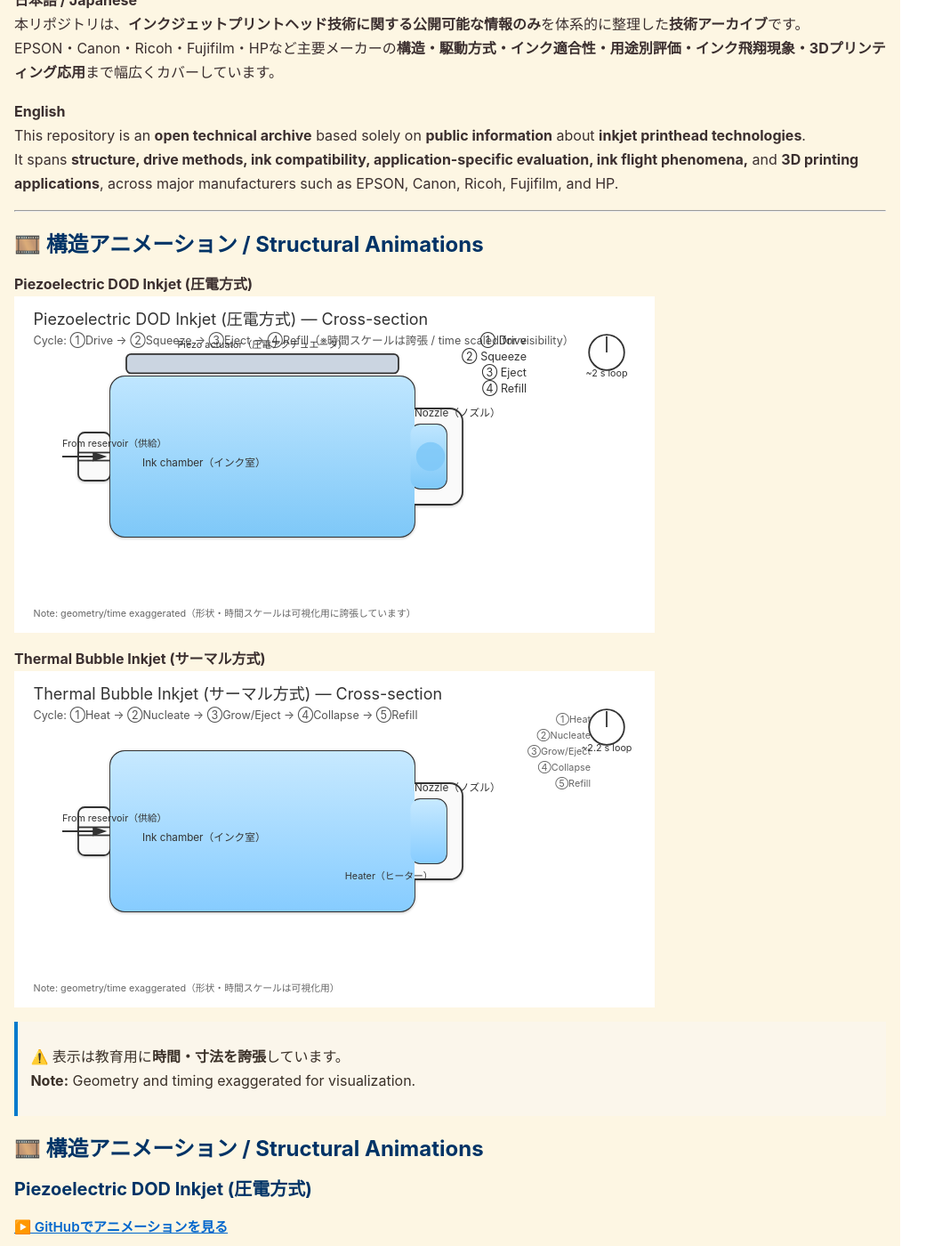
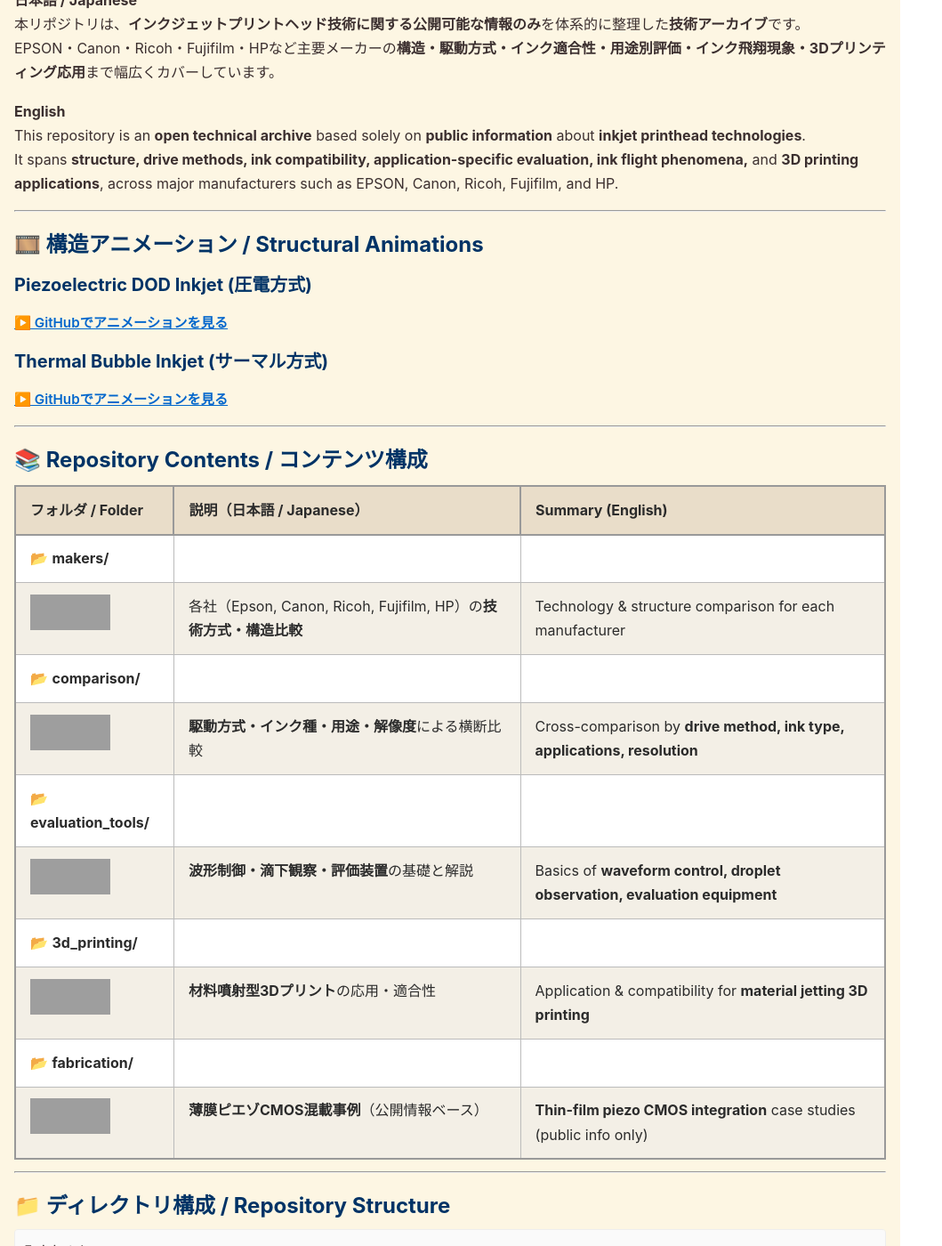
Before and after one commit to Samizo-AITL/Inkjet, a Jekyll site: the page built from index.md, in a window 1280 px wide and 1400 px high, scrolled down 514 px, cut to the strip 0-1400 px from the top of the window. Shown: the whole strip at 89% size, without its empty margins (0-1059 px from the left). Built offline with Jekyll 4.4.1, drawn with Linux system fonts in a browser that asks for light colours; our own code applies the rules of GitHub Pages for plain Markdown files; grey boxes are pictures that could not be loaded.

Commit message:
Update index.md

```diff
--- a/index.md
+++ b/index.md
@@ -38,17 +38,6 @@ This repository is an **open technical archive** based solely on **public inform
 It spans **structure, drive methods, ink compatibility, application-specific evaluation, ink flight phenomena,** and **3D printing applications**, across major manufacturers such as EPSON, Canon, Ricoh, Fujifilm, and HP.
 
 ---
-
-## 🎞️ **構造アニメーション / Structural Animations**
-
-**Piezoelectric DOD Inkjet (圧電方式)**
-<img src="/assets/svg/inkjet_piezo_animation.svg" alt="Piezo Inkjet animation" width="720">
-
-**Thermal Bubble Inkjet (サーマル方式)**
-<img src="/assets/svg/inkjet_thermal_animation.svg" alt="Thermal Inkjet animation" width="720">
-
-> ⚠️ 表示は教育用に**時間・寸法を誇張**しています。
-> **Note:** Geometry and timing exaggerated for visualization.
 
 ## 🎞️ 構造アニメーション / Structural Animations
 
```
